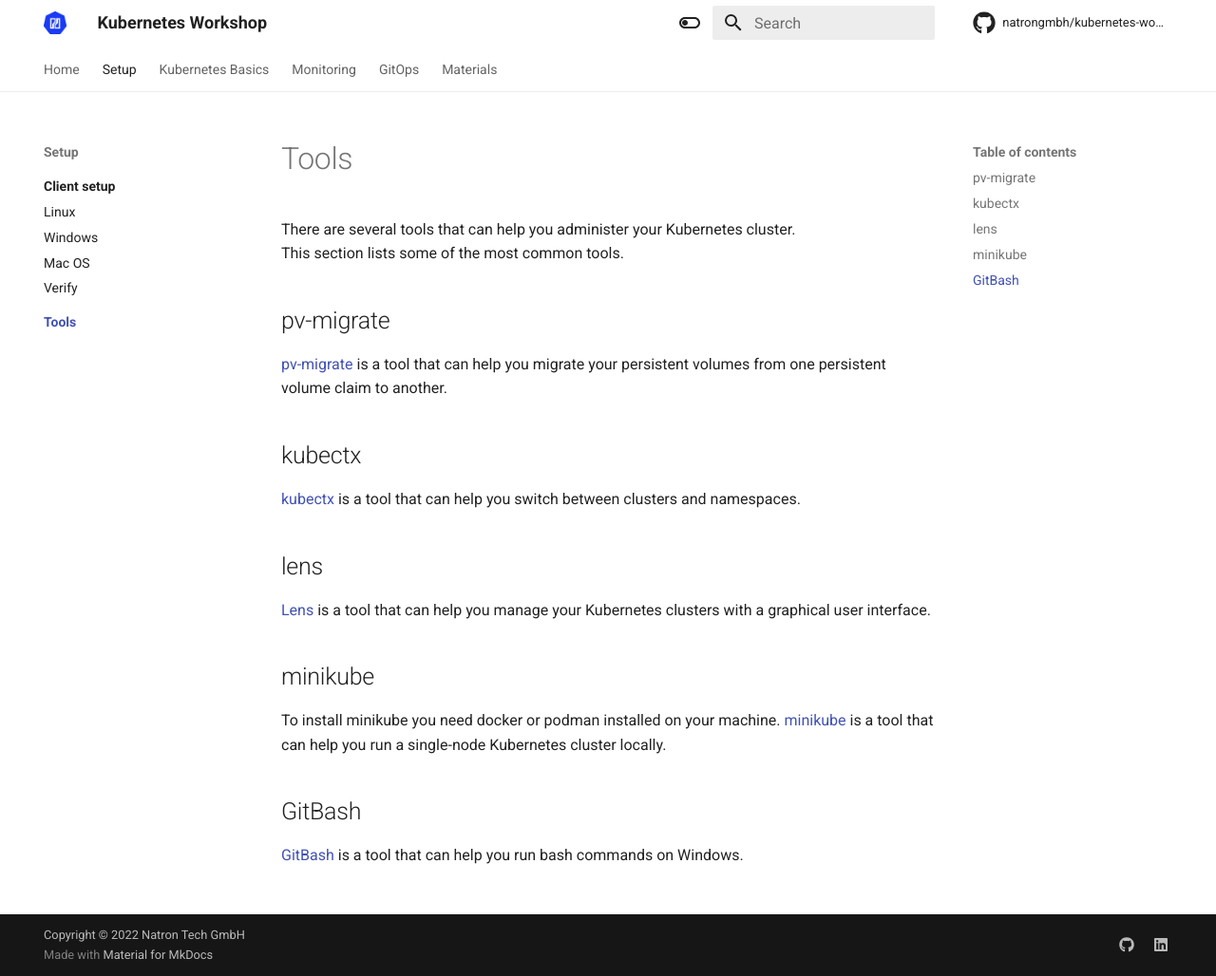
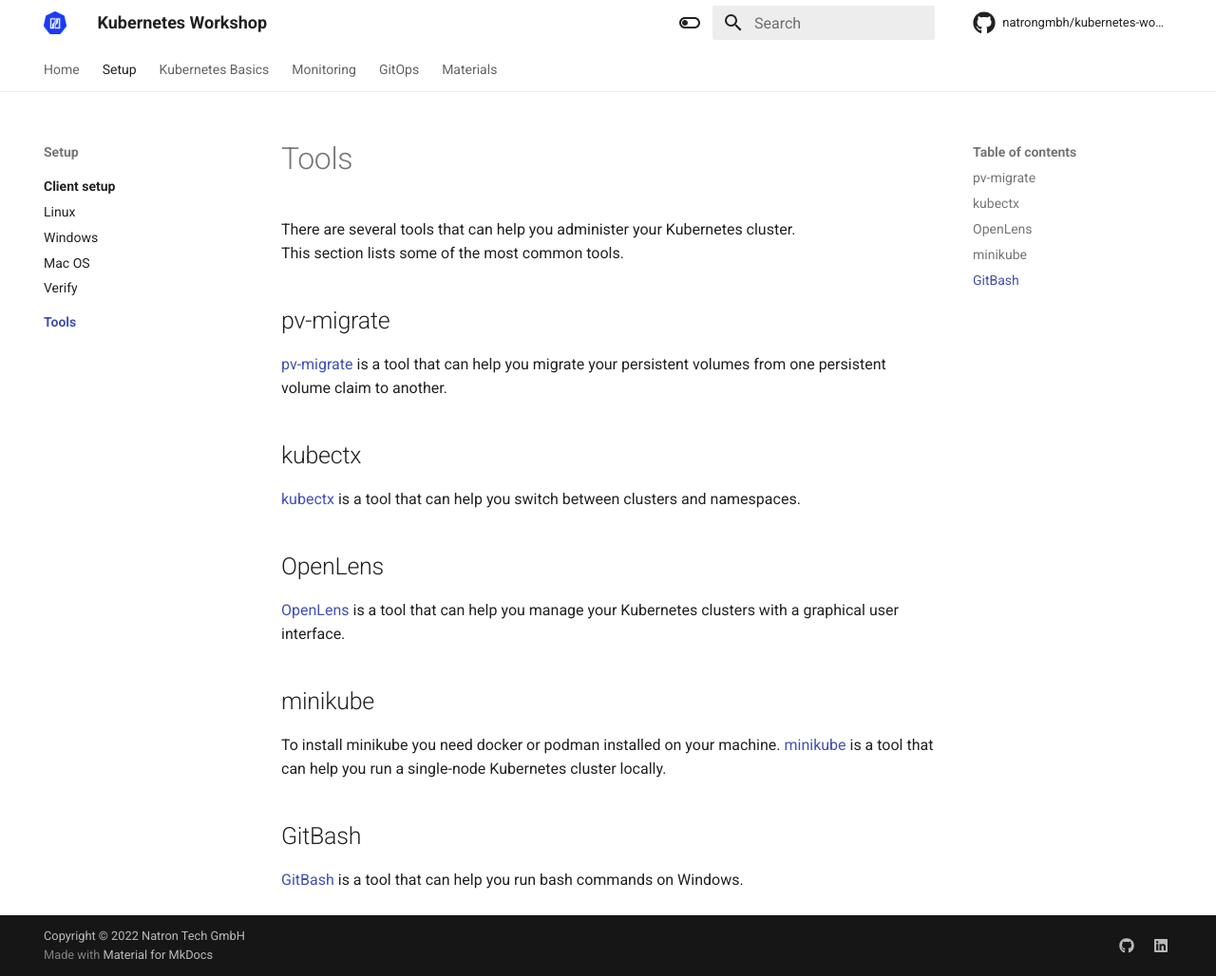
Before and after one commit to natrontech/kubernetes-workshop-golog, an MkDocs documentation site: the page built from docs/setup/tools/index.md, in a window 1280 px wide and 1028 px high. Shown: the whole window at 95% size. Built offline with MkDocs 1.6.1 and Material for MkDocs 9.7.7, drawn with Linux system fonts in a browser that asks for light colours; comment, search, counter and statistics services are not loaded.

Commit message:
feat: change lens to openlens
Signed-off-by: Jan Lauber <jan.lauber@protonmail.ch>

```diff
--- a/docs/setup/tools/index.md
+++ b/docs/setup/tools/index.md
@@ -8,8 +8,8 @@
 ## kubectx
 [kubectx](https://github.com/ahmetb/kubectx) is a tool that can help you switch between clusters and namespaces.
 
-## lens
-[Lens](https://k8slens.dev/) is a tool that can help you manage your Kubernetes clusters with a graphical user interface.
+## OpenLens
+[OpenLens](https://github.com/MuhammedKalkan/OpenLens) is a tool that can help you manage your Kubernetes clusters with a graphical user interface.
 
 ## minikube
 To install minikube you need docker or podman installed on your machine.
```
